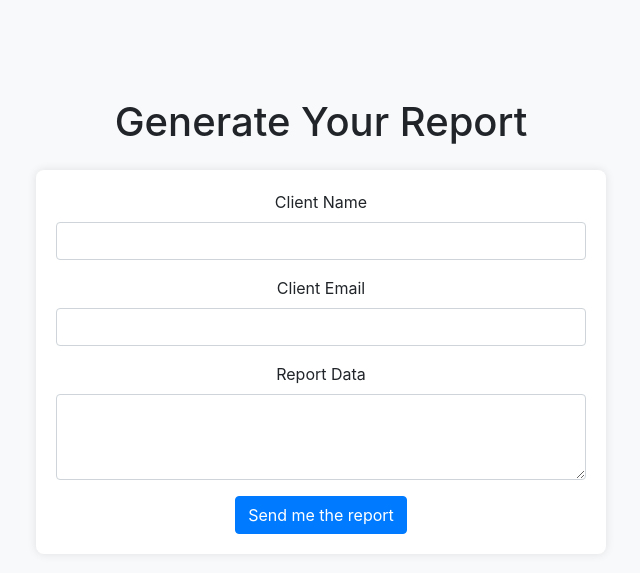
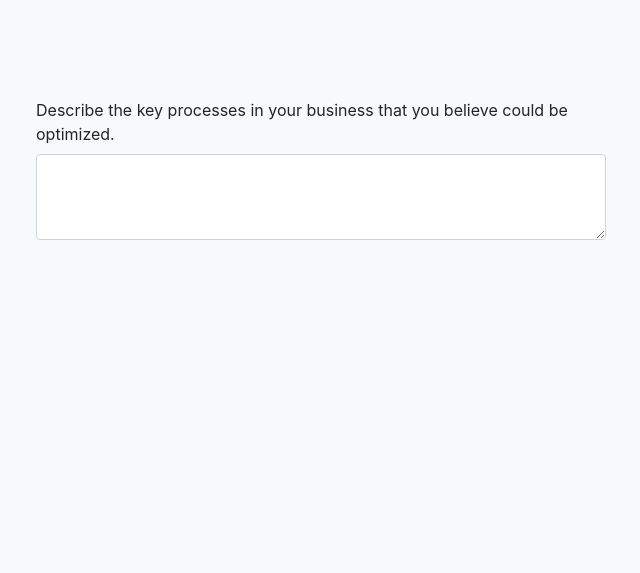
Before and after one commit to dmotts/ai-insights, a Flask app: page / in a window 1280 px wide. Shown: the top 573 px of the page, without its empty margins (319-959 px from the left). Run offline with Flask 2, Linux system fonts and the light colour scheme; some libraries are stand-ins or nearby versions.

Commit message:
Add new questions, add report template

```diff
--- a/app.py
+++ b/app.py
@@ -3,10 +3,10 @@ from flask_mail import Mail, Message
 import os
 import logging
 import datetime
-from sheets_service import SheetsService
-from openai_service import OpenAIService
-from pdf_service import PDFService
-from email_service import EmailService
+from services.sheets_service import SheetsService
+from services.openai_service import OpenAIService
+from services.pdf_service import PDFService
+from services.email_service import EmailService
 from config import Config
 
 app = Flask(__name__)
@@ -29,31 +29,31 @@ def index():
 @app.route('/generate_report', methods=['POST'])
 def generate_report():
     data = request.json
-    report_id = generate_report_id()
-    timestamp = datetime.datetime.now().isoformat()
-
-    # Generate report content using OpenAI
-    report_content = openai_service.generate_report_content(data['client_name'], data['report_data'])
-
-    # Generate PDF using PDF.co
-    pdf_url = pdf_service.generate_pdf(report_content)
+    answers = [
+        data.get('question1'),
+        data.get('question2'),
+        data.get('question3'),
+        data.get('question4'),
+        data.get('question5')
+    ]
+    report_content = openai_service.generate_report_content(answers)
+    html_content = render_template('report_template.html', **report_content)
+    pdf_url = pdf_service.generate_pdf(html_content)
 
     if not pdf_url:
         return jsonify({"status": "error", "message": "Failed to generate PDF"}), 500
 
-    # Prepare data for Google Sheets
-    report_data = [report_id, data['client_name'], report_content, pdf_url, timestamp]
+    report_data = [generate_report_id(), data['client_name'], report_content, pdf_url, datetime.datetime.now().isoformat()]
     sheets_service.write_data(report_data)
 
-    # Send email with PDF link
-   # email_service.send_email(
-    #    data['client_email'],
-     #   "Your Report is Ready",
-     #   f"Your report has been generated. You can download it from the following link: {pdf_url}"
-   # )
+    email_service.send_email(
+        data['client_email'],
+        "Your AI Insights Report is Ready",
+        f"Your report has been generated. You can download it from the following link: {pdf_url}"
+    )
 
-    logger.info(f'Report generated with ID: {report_id}')
-    return jsonify({"status": "success", "report_id": report_id, "pdf_url": pdf_url})
+    logger.info(f'Report generated with ID: {report_data[0]}')
+    return jsonify({"status": "success", "report_id": report_data[0], "pdf_url": pdf_url})
 
 @app.route('/get_report/<report_id>', methods=['GET'])
 def get_report(report_id):
--- a/requirements.txt
+++ b/requirements.txt
@@ -5,3 +5,4 @@ openai
 requests==2.26.0
 Flask-Mail==0.9.1
 Werkzeug==2.0.2
+pdfkit==1.0.0
--- a/templates/generate_report.html
+++ b/templates/generate_report.html
@@ -8,58 +8,60 @@
     <title>Generate Report</title>
 </head>
 <body>
-    <div class="container text-center mt-5">
-        <h1>Generate Your Report</h1>
-        <form id="reportForm" class="mt-4">
-            <div class="form-group">
-                <label for="clientName">Client Name</label>
-                <input type="text" class="form-control" id="clientName" name="client_name" required>
+    <div class="container mt-5">
+        <div id="questionCarousel" class="carousel slide" data-ride="carousel" data-interval="false">
+            <div class="carousel-inner">
+                <div class="carousel-item active">
+                    <div class="form-group">
+                        <label for="question1">Describe the key processes in your business that you believe could be optimized.</label>
+                        <textarea class="form-control" id="question1" rows="3"></textarea>
+                    </div>
+                </div>
+                <div class="carousel-item">
+                    <div class="form-group">
+                        <label for="question2">What are the main challenges you face in improving customer experience?</label>
+                        <textarea class="form-control" id="question2" rows="3"></textarea>
+                    </div>
+                </div>
+                <div class="carousel-item">
+                    <div class="form-group">
+                        <label for="question3">How do you currently utilize data to make business decisions?</label>
+                        <textarea class="form-control" id="question3" rows="3"></textarea>
+                    </div>
+                </div>
+                <div class="carousel-item">
+                    <div class="form-group">
+                        <label for="question4">Which areas of your business operations do you feel are the least efficient?</label>
+                        <textarea class="form-control" id="question4" rows="3"></textarea>
+                    </div>
+                </div>
+                <div class="carousel-item">
+                    <div class="form-group">
+                        <label for="question5">What are your long-term goals for your business, and how do you envision technology playing a role in achieving them?</label>
+                        <textarea class="form-control" id="question5" rows="3"></textarea>
+                    </div>
+                </div>
+                <div class="carousel-item">
+                    <button class="btn btn-primary" id="sendReportButton">Send Me The Report</button>
+                </div>
             </div>
-            <div class="form-group">
-                <label for="clientEmail">Client Email</label>
-                <input type="email" class="form-control" id="clientEmail" name="client_email" required>
-            </div>
-            <div class="form-group">
-                <label for="reportData">Report Data</label>
-                <textarea class="form-control" id="reportData" name="report_data" rows="3" required></textarea>
-            </div>
-            <button type="submit" class="btn btn-primary">Send me the report</button>
-        </form>
-        <div id="result" class="mt-4"></div>
+            <a class="carousel-control-prev" href="#questionCarousel" role="button" data-slide="prev">
+                <span class="carousel-control-prev-icon" aria-hidden="true"></span>
+                <span class="sr-only">Previous</span>
+            </a>
+            <a class="carousel-control-next" href="#questionCarousel" role="button" data-slide="next">
+                <span class="carousel-control-next-icon" aria-hidden="true"></span>
+                <span class="sr-only">Next</span>
+            </a>
+        </div>
     </div>
 
+    <script src="https://code.jquery.com/jquery-3.2.1.slim.min.js"></script>
+    <script src="https://cdnjs.cloudflare.com/ajax/libs/popper.js/1.11.0/umd/popper.min.js"></script>
+    <script src="https://maxcdn.bootstrapcdn.com/bootstrap/4.0.0/js/bootstrap.min.js"></script>
     <script>
-        document.getElementById('reportForm').addEventListener('submit', function(event) {
-            event.preventDefault();
-
-            const data = {
-                client_name: document.getElementById('clientName').value,
-                client_email: document.getElementById('clientEmail').value,
-                report_data: document.getElementById('reportData').value
-            };
-
-            fetch('/generate_report', {
-                method: 'POST',
-                headers: {
-                    'Content-Type': 'application/json'
-                },
-                body: JSON.stringify(data)
-            })
-            .then(response => response.json())
-            .then(data => {
-                if (data.status === 'success') {
-                    document.getElementById('result').innerHTML = `
-                        <div class="alert alert-success" role="alert">
-                            Report generated successfully!
-                            <a href="${data.pdf_url}" target="_blank">Download PDF</a>
-                        </div>`;
-                } else {
-                    document.getElementById('result').innerHTML = `
-                        <div class="alert alert-danger" role="alert">
-                            Error generating report: ${data.message}
-                        </div>`;
-                }
-            });
+        document.getElementById('sendReportButton').addEventListener('click', function() {
+            // Handle form submission and report generation
         });
     </script>
 </body>
```
Also changed, not shown: openai_service.py (+25 -21 lines), sheets_service.py (+0 -18 lines), templates/report_template.html (added, +67 -0 lines).
